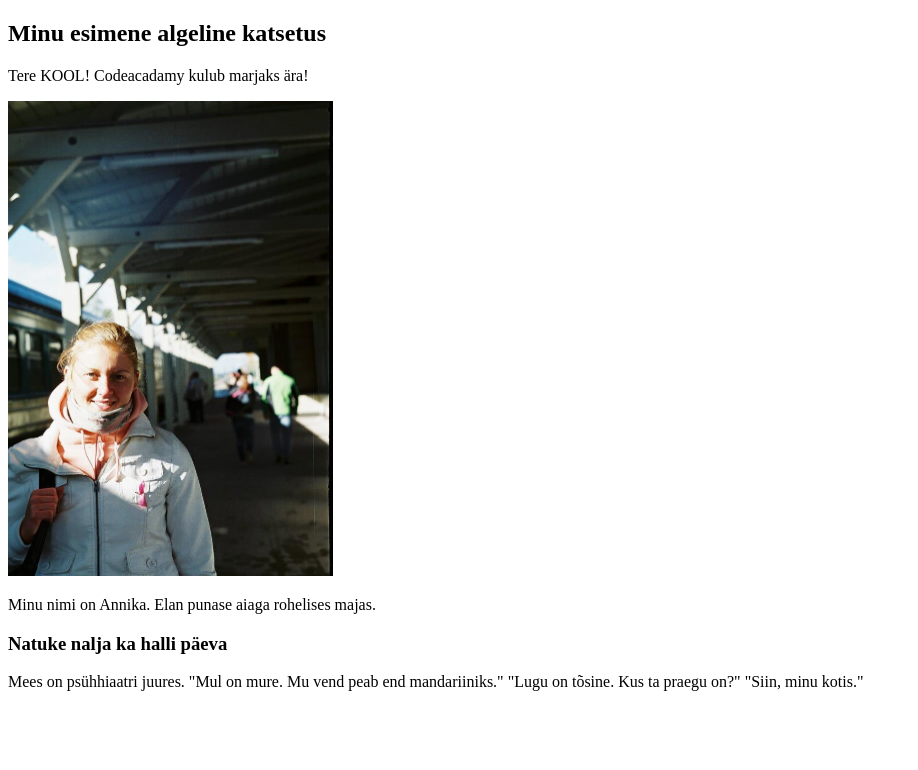
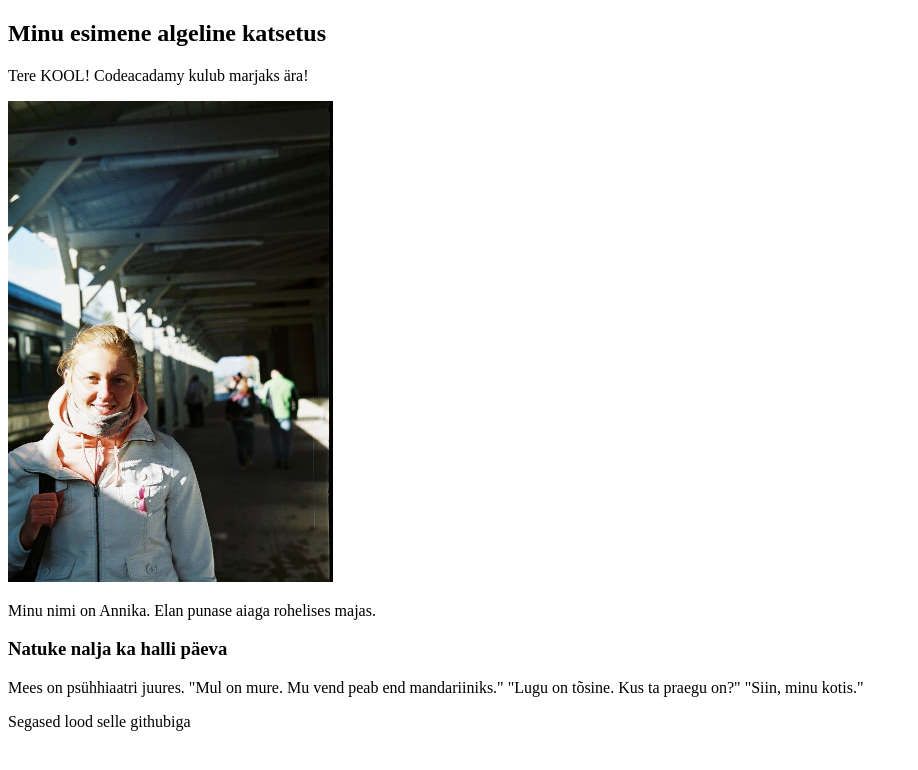
Before and after one commit to apajupuu/koduleht, a plain HTML site: page index.html in a window 1280 px wide. Shown: the whole page, without its empty margins (0-918 px from the left). Drawn offline with Linux system fonts and the light colour scheme.

Commit message:
katsetus

```diff
--- a/index.html
+++ b/index.html
@@ -2,13 +2,13 @@
 <html>
 
   <head>
-  <title>Minu esimene veebibeebi</title>
+  <title>Minu esimene veebibeebi on lisatud</title>
     <meta charset="utf-8"/>
   </head>
   <body>
   <h2>Minu esimene algeline katsetus</h2>
       <p>Tere KOOL! Codeacadamy kulub marjaks ära!</p>
-      <img src="mina.jpg" alt="Annika pilt."height="475" width="325">
+      <img src="mina.jpg" alt="Annika pilt. height="475" width="325">
 	  <p>Minu nimi on Annika. Elan punase aiaga rohelises majas.</p>
 	  <h3>Natuke nalja ka halli päeva</h3>
 	  <p>Mees on psühhiaatri juures.
@@ -16,5 +16,6 @@
 		"Lugu on tõsine. Kus ta praegu on?"
 		"Siin, minu kotis."
 		</p>
+		<p>Segased lood selle githubiga</p>
   </body>
 </html>
```
